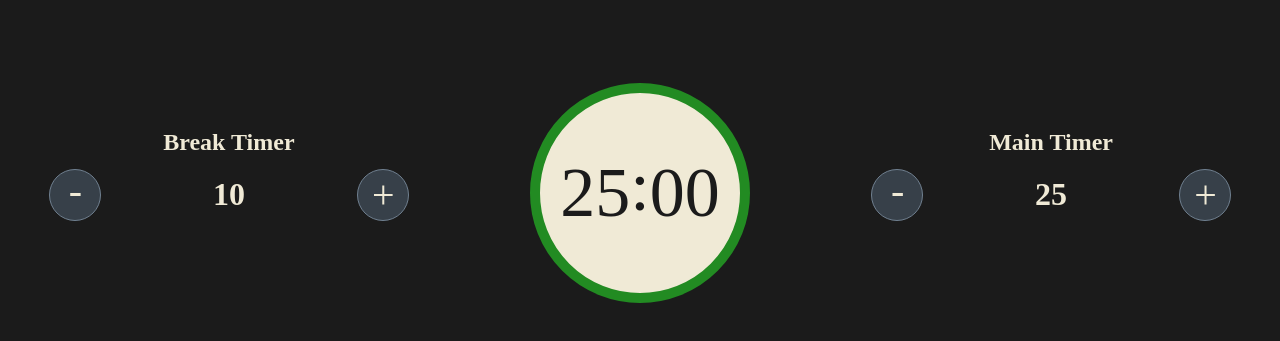
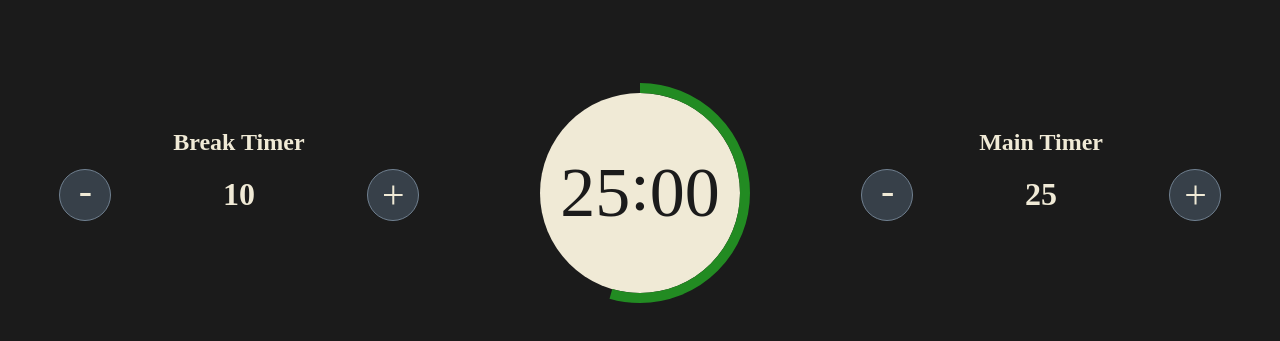
Before and after one commit to Skretch/FCC-PomodoroClock, a plain HTML site: page index.html in a window 1280 px wide. Shown: the part 215-556 px from the top of the page. Drawn offline with Linux system fonts and the light colour scheme.

Commit message:
Added svg circle to allow circular progress bar animation

```diff
--- a/index.html
+++ b/index.html
@@ -13,7 +13,12 @@
                 <h1>10</h1>
                 <div id="incBreak" class="button">+</div>
             </div>
-            <div id="timer">25<span>:</span>00</div>
+            <div id="timer">
+                25<span>:</span>00
+                <svg xmlns="http://www.w3.org/2000/svg">
+                    <circle fill="none" cx="110" cy="110" r="105"/>
+                </svg>
+            </div>
             <div id="mainTimer" class="adjuster">
                 <h2>Main Timer</h2>
                 <div id="decMain" class="button">-</div>
--- a/styles.css
+++ b/styles.css
@@ -19,7 +19,7 @@ body{
     text-align: center;
 
 }
-@media (max-width: 1000px){
+@media (max-width: 1250px){
     #content{
         flex-direction: column;
     }
@@ -77,6 +77,7 @@ body{
 
 #timer{
     display: flex;
+    position: relative;
     align-items: center;
     justify-content: center;
 
@@ -85,13 +86,25 @@ body{
     margin: 0px 8%;
     width: 200px;
     height: 200px;
-    border: 10px solid forestgreen;
+    /*border: 10px solid forestgreen;*/
     color: #1B1B1B;
     border-radius: 50%;
     background-color: #F0EAD6;
 }
 #timer span{
     padding-bottom: 12px;
+}
+#timer svg{
+    position: absolute;
+    transform: rotate(-90deg);
+    transform-origin: 110px 110px;
+    top: -10px;
+    left: -10px;
+    height: 200%;
+    stroke: forestgreen;
+    stroke-width: 10px;
+    stroke-dasharray: 659;
+    stroke-dashoffset: 300;
 }
 #decBreak, #decMain{
     left: 20px;
```
